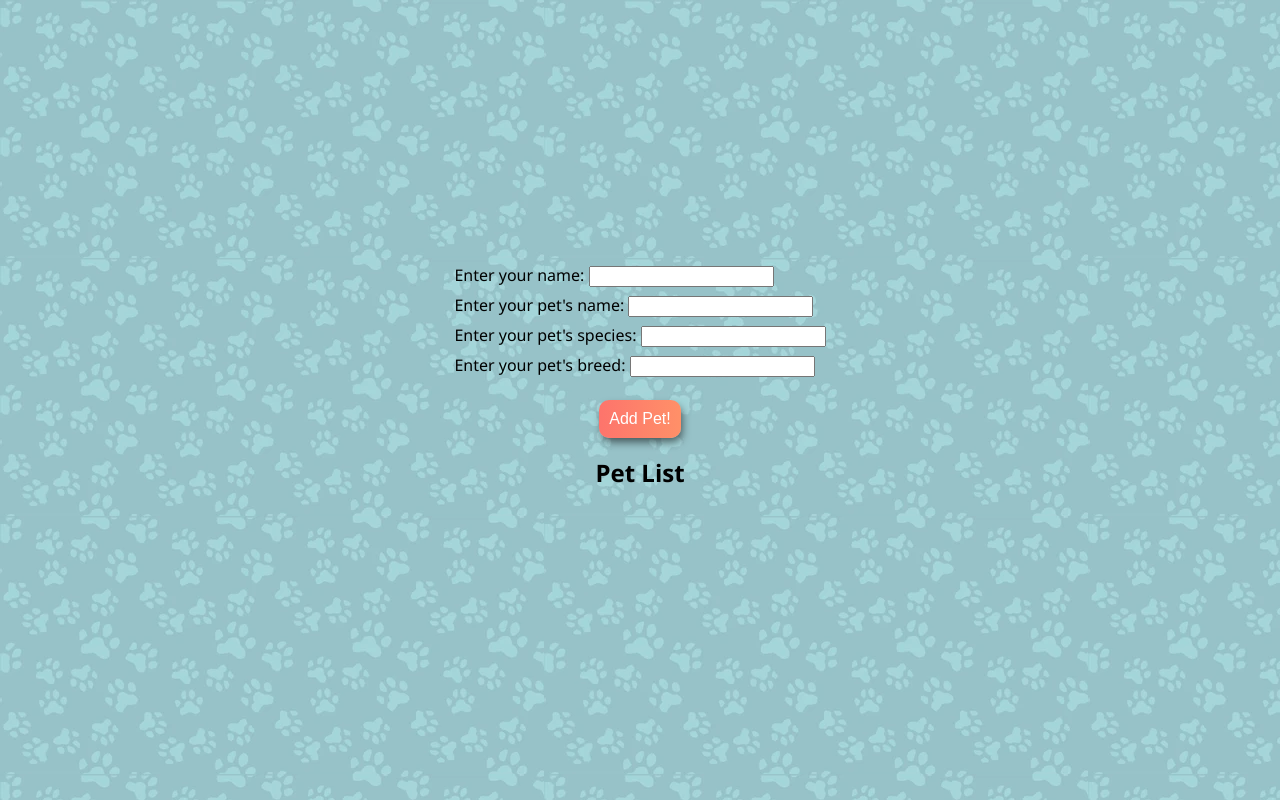
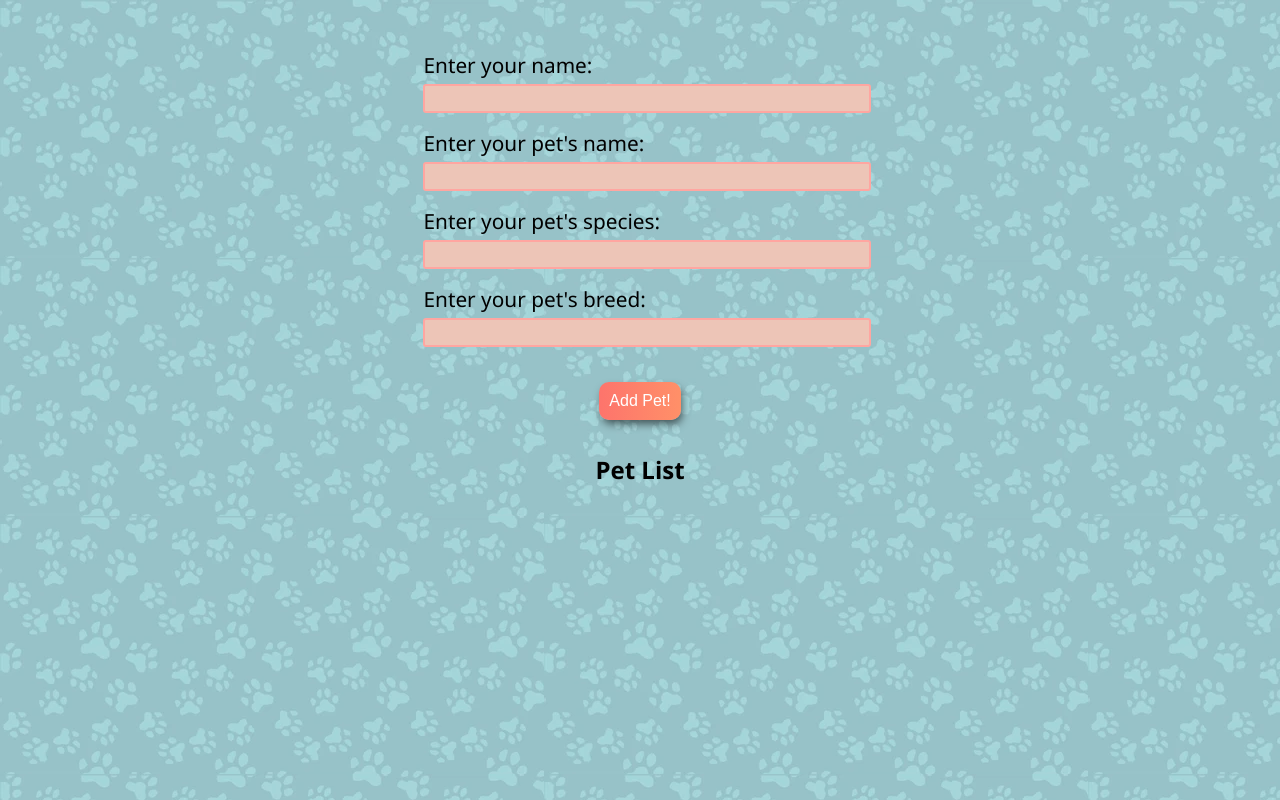
Before and after one commit to Nestor162/U2-D11-OOP-JS-FS0123ITA, a plain HTML site: page index.html in a window 1280 px wide. Drawn offline with Linux system fonts and the light colour scheme.

Commit message:
Migliorato stile grafico

```diff
--- a/index.html
+++ b/index.html
@@ -30,9 +30,11 @@
           <input type="submit" value="Add Pet!" />
         </div>
       </form>
+    </main>
+    <section>
       <h2>Pet List</h2>
       <ol></ol>
-    </main>
+    </section>
     <script src="script.js"></script>
   </body>
 </html>
--- a/style.css
+++ b/style.css
@@ -1,6 +1,9 @@
 body {
   margin: 0;
   padding: 0;
+  font-family: "Segoe UI", Tahoma, Geneva, Verdana, sans-serif;
+  background-image: url("img/bg.png");
+  object-fit: cover;
 }
 
 main {
@@ -9,15 +12,31 @@ main {
   justify-content: center;
   align-items: center;
   line-height: 30px;
-  font-family: "Segoe UI", Tahoma, Geneva, Verdana, sans-serif;
-  height: 100vh;
-  background-image: url("img/bg.png");
-  object-fit: cover;
+  margin-top: 50px;
 }
 
+section {
+  display: flex;
+  flex-direction: column;
+  justify-content: center;
+  align-items: center;
+  line-height: 30px;
+}
+
+li {
+  font-size: 1.2rem;
+}
 .button_wrapper {
   display: flex;
   margin-top: 20px;
+}
+
+label {
+  font-size: 1.3rem;
+}
+
+h2 {
+  margin-top: 35px;
 }
 
 input[value="Add Pet!"] {
@@ -30,3 +49,12 @@ input[value="Add Pet!"] {
   background: linear-gradient(to right, #fd746c, #ff9068);
   box-shadow: 2px 5px 8px -1px rgba(0, 0, 0, 0.56);
 }
+
+#addPetForm input[type="text"] {
+  border: 2px solid #ffa6a1;
+  background-color: #edc5b7;
+  border-radius: 3px;
+  padding: 5px;
+  width: 100%;
+  margin-bottom: 15px;
+}
```
